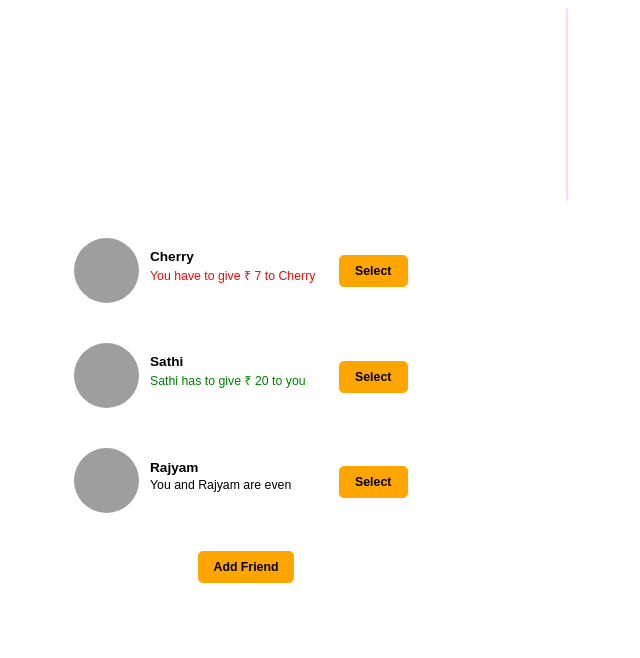
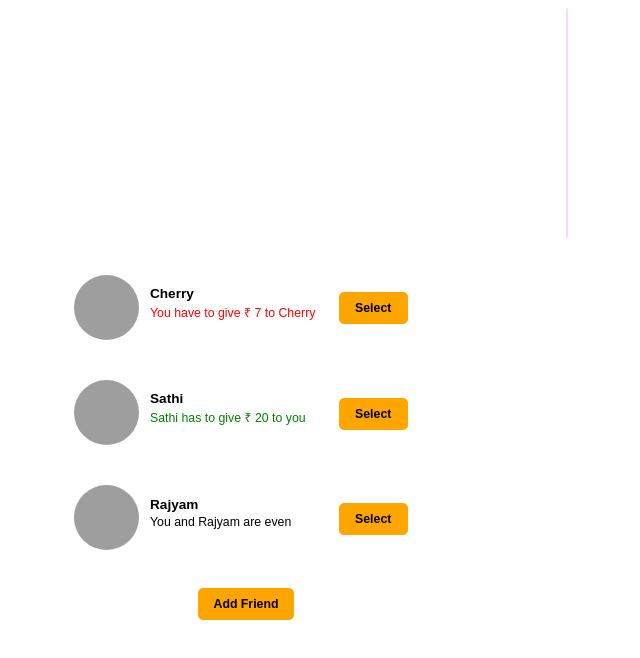
Before and after one commit to Pyaswanth982/eat-n-split, a React (Create React App) app: page / in a window 1280 px wide. Shown: the top 658 px of the page, without its empty margins (106-746 px from the left). Built offline with nearby package versions, Linux system fonts and the light colour scheme; grey boxes are pictures that could not be loaded.

Commit message:
again h1 tag updated

```diff
--- a/src/App.js
+++ b/src/App.js
@@ -14,7 +14,7 @@ function App() {
 function Header() {
   return (
     <div className="header">
-      <h1>Eat-n-Split Good Morning</h1>
+      <h1>Eat-n-Split Good Morning Raju</h1>
     </div>
   );
 }
```
